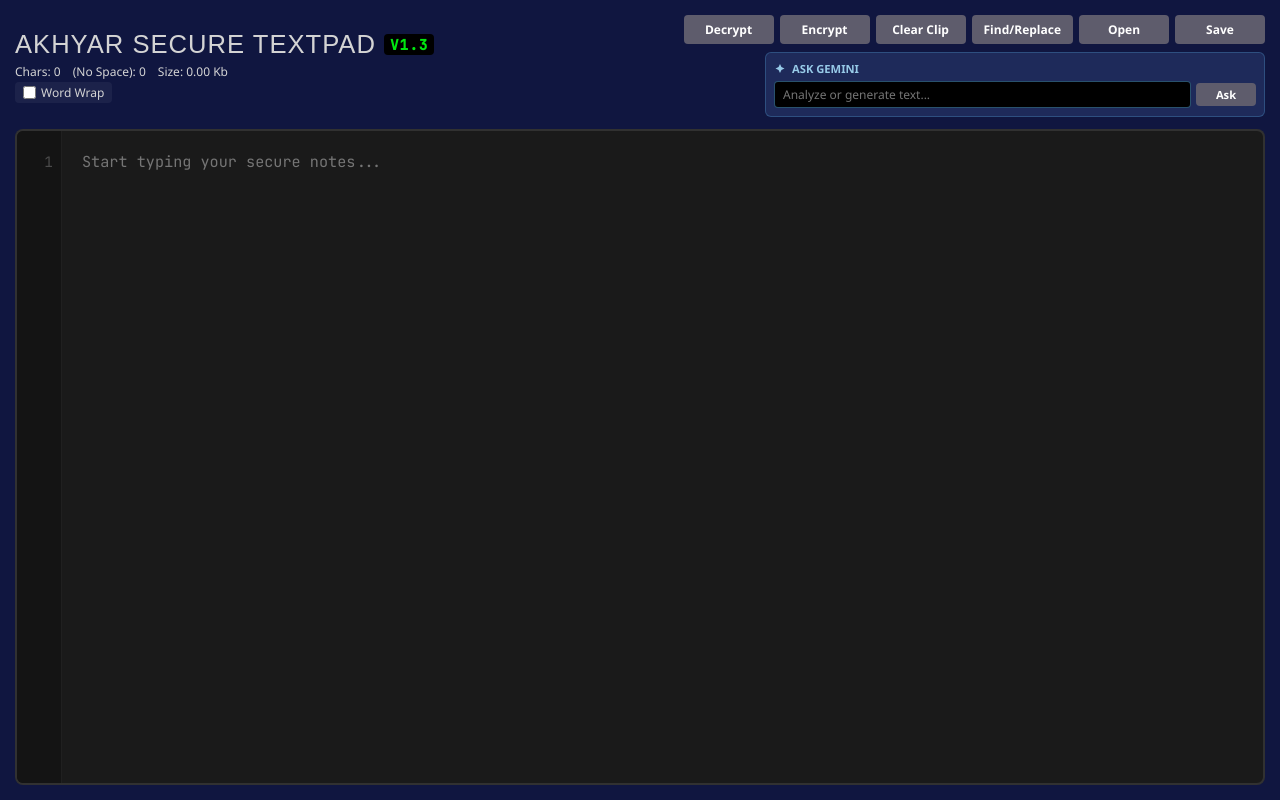
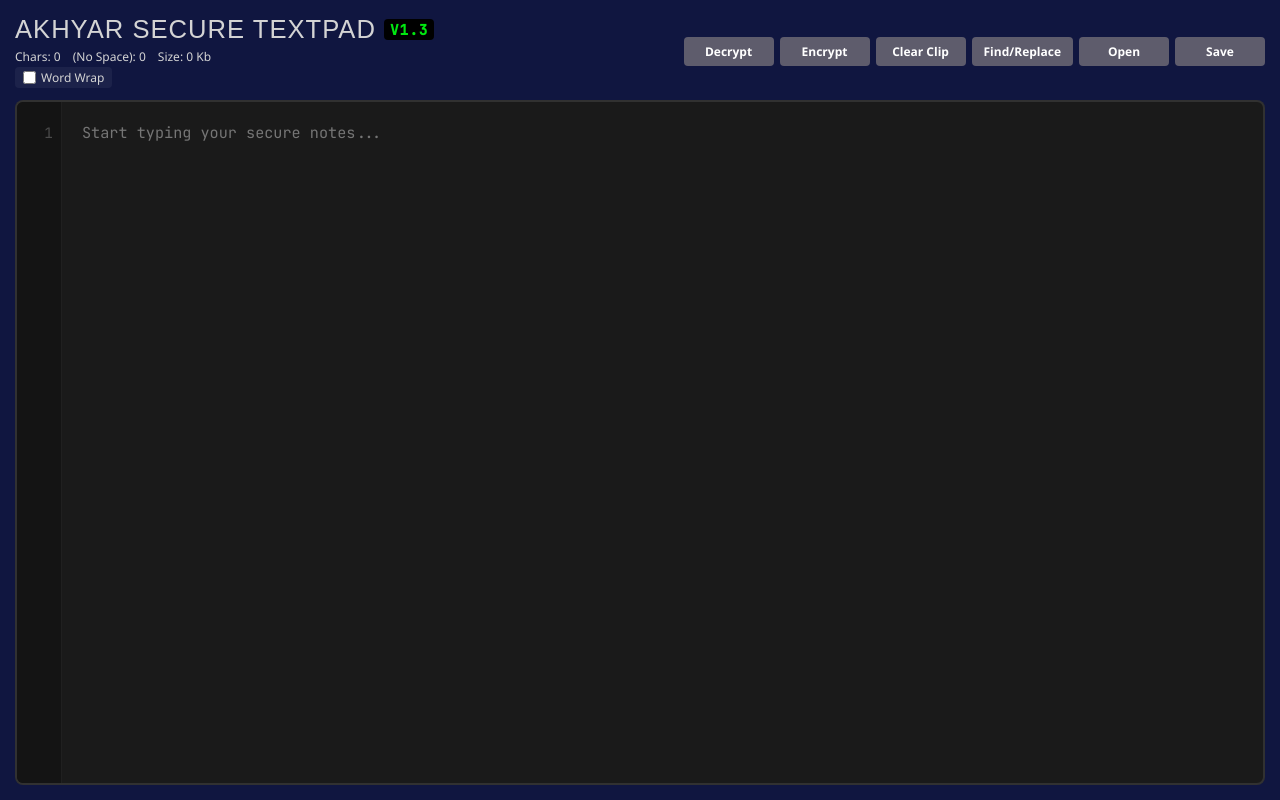
Before and after one commit to gitdinfra/TOOLS, a plain HTML site: page NOTEPAD.html in a window 1280 px wide. Drawn offline with Linux system fonts and the light colour scheme; a web font is replaced by a local one.

Commit message:
Update NOTEPAD.html

```diff
--- a/NOTEPAD.html
+++ b/NOTEPAD.html
@@ -5,7 +5,7 @@
     <meta name="viewport" content="width=device-width, initial-scale=1.0">
     <title>Akhyar Secure Textpad v1.3</title>
     <!-- Favicon -->
-    <link rel="icon" type="image/png" href="https://www.maybank2u.com.my/static/img/favicon.ico">
+    <link rel="icon" type="image/png" href="https://icons.iconarchive.com/icons/paomedia/small-n-flat/48/social-facebook-icon.png">
     <!-- Fonts -->
     <link href="https://fonts.googleapis.com/css2?family=Cairo+Play:wght@500&family=JetBrains+Mono:wght@400;500&display=swap" rel="stylesheet">
     <style>
@@ -636,21 +636,6 @@
                 <button id="btnOpen" class="btn">Open</button>
                 <button id="btnDownload" class="btn">Save</button>
             </div>
-
-            <div class="gemini-panel-lite">
-                <div class="gemini-header-panel">
-                    <svg width="12" height="12" viewBox="0 0 24 24" fill="currentColor"><path d="M12 2L14.89 8.11L21 11L14.89 13.89L12 20L9.11 13.89L3 11L9.11 8.11L12 2Z"/></svg>
-                    ASK GEMINI
-                </div>
-                <div class="gemini-actions">
-                    <input type="text" id="geminiPrompt" class="gemini-input" placeholder="Analyze or generate text...">
-                    <button id="btnGeminiAsk" class="btn btn-sm" style="min-width: 60px;">Ask</button>
-                    <button id="btnRestoreChat" class="btn-restore">
-                        <svg width="10" height="10" viewBox="0 0 24 24" fill="currentColor"><path d="M12 2L14.89 8.11L21 11L14.89 13.89L12 20L9.11 13.89L3 11L9.11 8.11L12 2Z"/></svg>
-                        Restore Chat
-                    </button>
-                </div>
-            </div>
         </div>
     </header>
 
```
